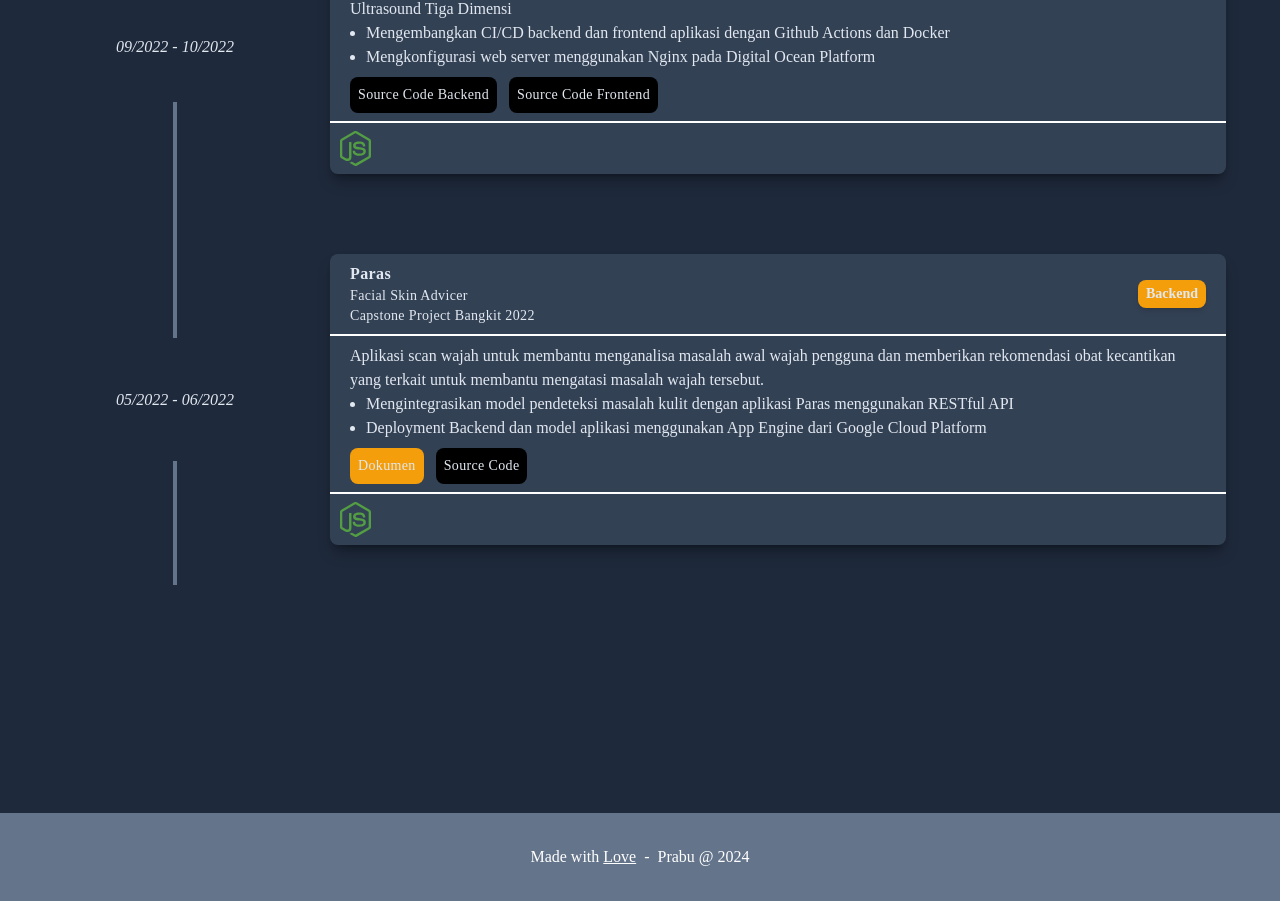
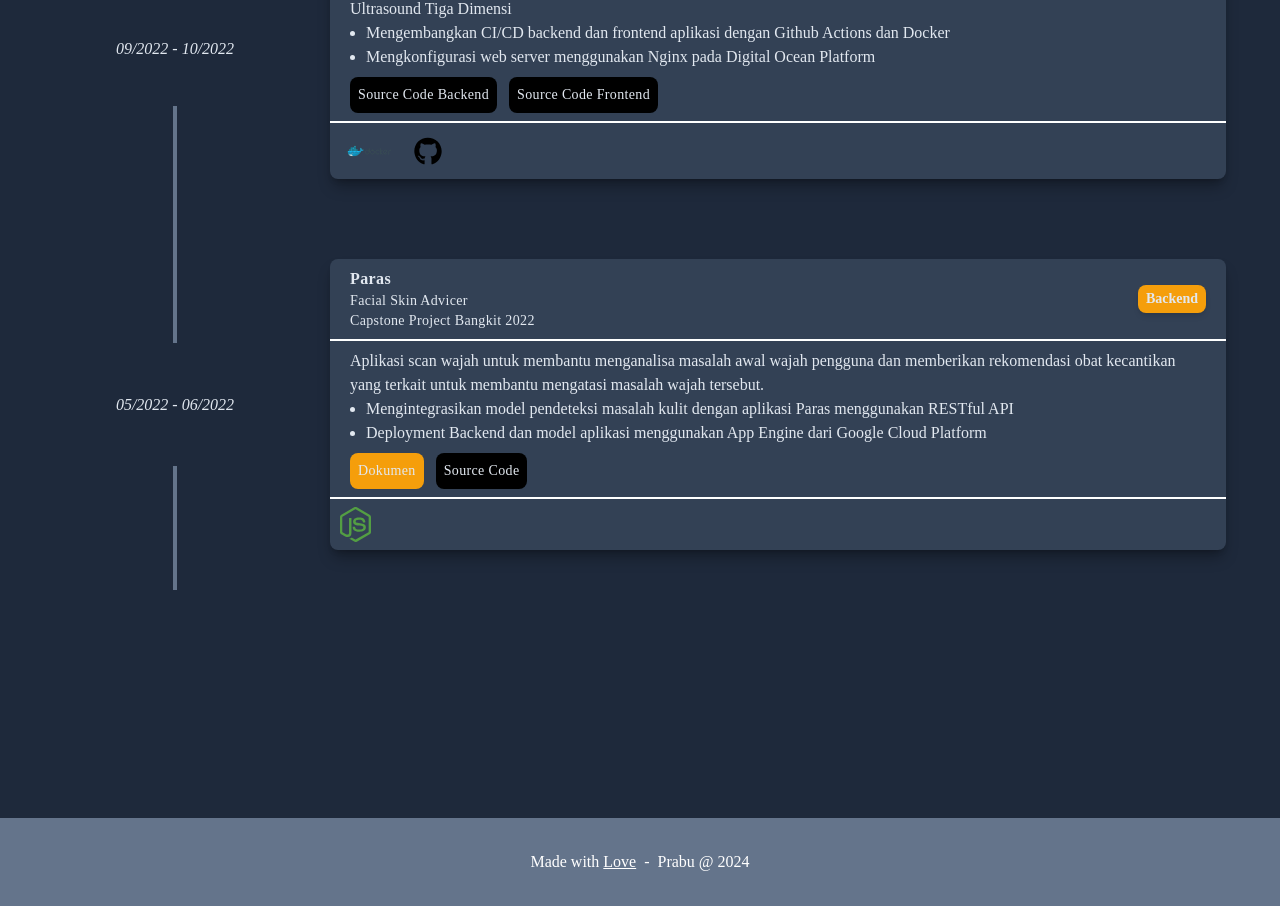
Before and after one commit to feratyusa/website, a Next.js app: page / in a window 1280 px wide. Shown: the part 2134-3040 px from the top of the page. Built offline with nearby package versions, Linux system fonts and the light colour scheme.

Commit message:
fix: logo

```diff
--- a/src/components/PortofolioContents.tsx
+++ b/src/components/PortofolioContents.tsx
@@ -2,7 +2,7 @@
 
 import TitleContent from "./TitleContent"
 import { MovingCircleA } from "./BGAnimation"
-import { LACI, Laravel, LogoFlask, LogoIcon, MySQL, Nginx, NodeJS, PostgreSQL, React, RecruitAssistant } from "./LogoList"
+import { Docker, Github, LACI, Laravel, LogoFlask, LogoIcon, MySQL, Nginx, NodeJS, PostgreSQL, React, RecruitAssistant } from "./LogoList"
 
 function Time({time}:{time:string}){
     return(
@@ -171,7 +171,8 @@ function Timeline(){
                         </div>
                     </div>
                     <div className="flex items-center pl-2 py-2">
-                        <img src={NodeJS.src} className="w-[35px]"/>
+                        <LogoIcon logo={Docker.src}/>
+                        <LogoIcon logo={Github.src}/>
                     </div>
                 </>
             </LineContent>
```
